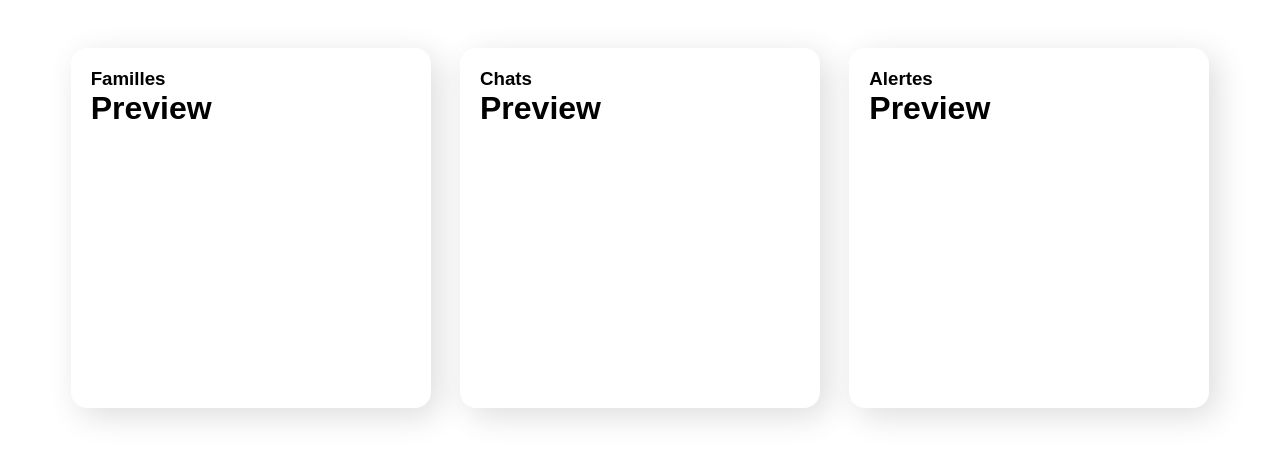
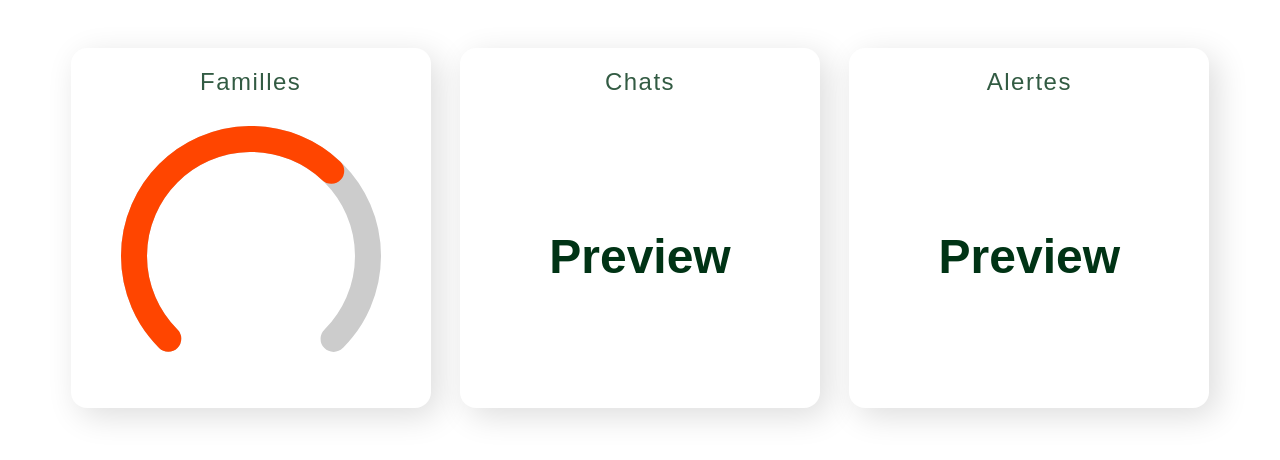
Before and after one commit to mdos-san/mistigris, a React (Vite) app: page /admin in a window 1280 px wide. Shown: the part 172-632 px from the top of the page. Built offline with nearby package versions, Linux system fonts and the light colour scheme.

Commit message:
Create a simple gauge

```diff
--- a/src/components/DashboardElement.tsx
+++ b/src/components/DashboardElement.tsx
@@ -12,7 +12,7 @@
   const className = `dashboard__element dashboard__element--type-${type} dashboard__element--position-${position} ${isSelected ? "dashboard__element--selected" : "dashboard__element--not-selected"}`;
 
   return <div className={className} onClick={onClick}>
-    <h3>{title}</h3>
+    <h2 className="dashboard__element__title">{title}</h2>
     <div className={`dashboard__element__preview ${isSelected ? "transition-delay--0" : ""}`}>
       { preview }
     </div>
--- a/src/index.css
+++ b/src/index.css
@@ -1,4 +1,8 @@
 :root {
+  --font-family: Arial, Helvetica, sans-serif;
+  --font-color--text:  hsl(145, 100%, 10%);
+  --font-color--kpi: hsl(145, 100%, 35%);
+
   --dashboard__padding: 80px;
   --dashboard__element__size: 360px;
   --dashboard__transition--window: 0.4s;
@@ -14,7 +18,8 @@
 html,
 body,
 #root {
-  font-family: Arial, Helvetica, sans-serif;
+  font-family: var(--font-family);
+  color: var(--font-color--text);
   width: 100%;
   height: 100%;
   max-width: 100%;
@@ -110,3 +115,21 @@
 .transition-delay--0 {
   transition-delay: 0s;
 }
+
+.dashboard__element__preview {
+  color: var(--font-color--text);
+  font-size: 24px;
+  display: flex;
+  align-items: center;
+  justify-content: center;
+  gap: 42px;
+  height: 100%;
+  flex-direction: column;
+}
+
+.dashboard__element__title {
+  text-align: center;
+  font-weight: 200;
+  letter-spacing: 1.5px;
+  opacity: 0.8;
+}
--- a/src/view/admin-dashboard/family-card/preview/index.tsx
+++ b/src/view/admin-dashboard/family-card/preview/index.tsx
@@ -1,5 +1,49 @@
 function Preview() {
-  return <h1>Preview</h1>
+  const radius = 130;
+  const percent = 66;
+
+  const strokeWidth = radius * 0.2;
+  const innerRadius = radius - ( strokeWidth / 2 );
+  const circumference = innerRadius * 2 * Math.PI;
+  const arc = circumference * (270 / 360);
+  const dashArray = `${arc} ${circumference}`;
+  const transform = `rotate(135, ${radius}, ${radius})`;
+
+  const percentNormalized = Math.min(Math.max(percent, 0), 100);
+  const offset = arc - (percentNormalized / 100) * arc;
+
+  return <>
+     <svg
+      height={radius * 2}
+      width={radius * 2}
+   >
+     <circle
+       className="gauge_base"
+       cx={radius}
+       cy={radius}
+       fill="transparent"
+       r={innerRadius}
+       stroke="#ccc"
+       strokeWidth={strokeWidth}
+       strokeDasharray={dashArray}
+       transform={transform}
+       strokeLinecap="round"
+     />
+     <circle
+       className="gauge_percent"
+       cx={radius}
+       cy={radius}
+       fill="transparent"
+       r={innerRadius}
+       stroke="orangered"
+       strokeWidth={strokeWidth}
+       strokeDasharray={dashArray}
+       strokeDashoffset={offset}
+       transform={transform}
+       strokeLinecap="round"
+     />
+  </svg>
+  </>
 }
 
 export default Preview;
```
